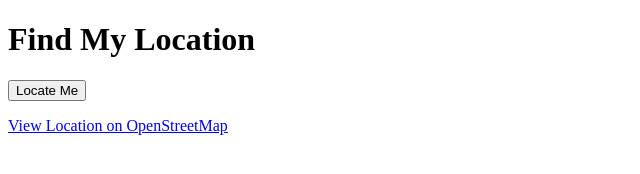
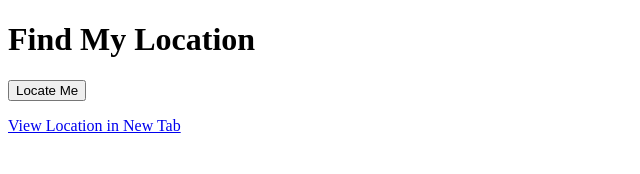
Before and after one commit to PatrickFrankAIU/geolocation, a plain HTML site: page index.html in a window 1280 px wide. Shown: the full height of the page, 0-640 px from the left. Drawn offline with Linux system fonts and the light colour scheme.

Commit message:
new tab change

```diff
--- a/index.html
+++ b/index.html
@@ -7,7 +7,7 @@
     <h1>Find My Location</h1>
     <button onclick="getLocation()">Locate Me</button>
     <p id="location"></p>
-    <a id="mapLink" href="#" target="_blank">View Location on OpenStreetMap</a>
+    <a id="mapLink" href="#" target="_blank">View Location in New Tab</a>
 
     <script>
         function getLocation() {
```
